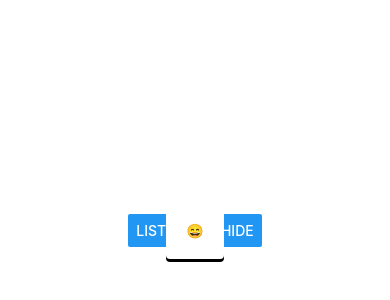
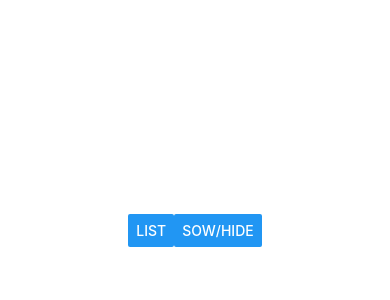
Before and after one commit to zearkiatos/map-pointer-app, a React Native app: screen / in a window 390 px wide. Shown: the part 192-492 px from the top of the page. Built offline with nearby package versions, Linux system fonts and the light colour scheme.

Commit message:
Registring the user's touch and add gitlab-ci badge

```diff
--- a/App.js
+++ b/App.js
@@ -2,12 +2,15 @@
 import { StyleSheet, View } from "react-native";
 import Map from "./src/components/Map";
 import AppModal from "./src/components/AppModal";
-import Panel from './src/components/Panel'
+import Panel from "./src/components/Panel";
 
 export default function App() {
+  const handleLongPress = ({ nativeEvent }) => {
+    console.log(nativeEvent);
+  };
   return (
     <View style={styles.container}>
-      <Map />
+      <Map onLongPress={handleLongPress} />
       <AppModal />
       <Panel />
     </View>
--- a/src/components/AppModal/index.js
+++ b/src/components/AppModal/index.js
@@ -2,7 +2,7 @@
 import { StyleSheet, Text, View, Modal } from "react-native";
 
 const AppModal = () => (
-  <Modal animationType="slide" transparent={true} visible={true}>
+  <Modal animationType="slide" transparent={true} visible={false}>
     <View style={styles.center}>
       <View style={styles.modalView}>
         <Text>😄</Text>
--- a/src/components/Map/index.js
+++ b/src/components/Map/index.js
@@ -1,7 +1,9 @@
 import React from "react";
 import { StyleSheet, Dimensions } from "react-native";
 import MapView from "react-native-maps";
-const Map = () => <MapView style={styles.map} />;
+const Map = ({ onLongPress }) => (
+  <MapView style={styles.map} onLongPress={onLongPress} />
+);
 
 const styles = StyleSheet.create({
   map: {
```
Also changed, not shown: 1 other file (tests, documents, lock files or other folders).
